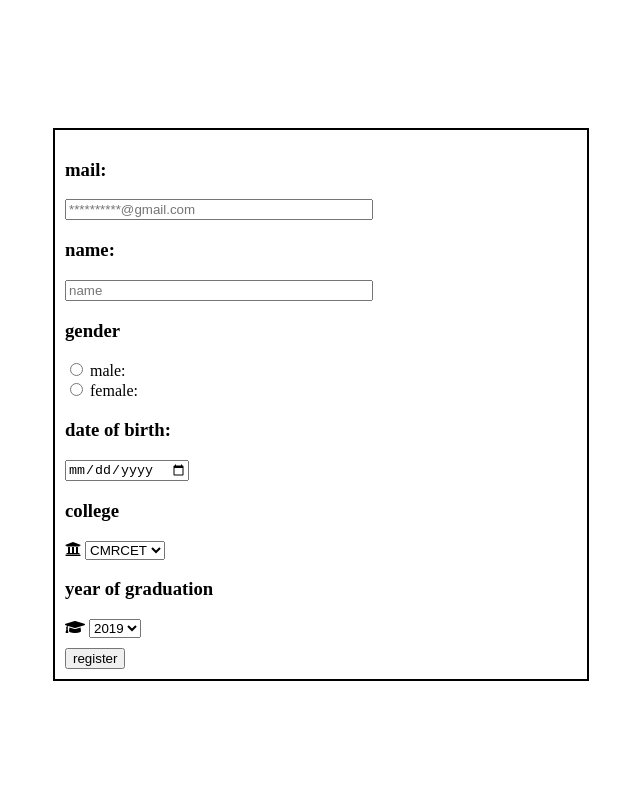
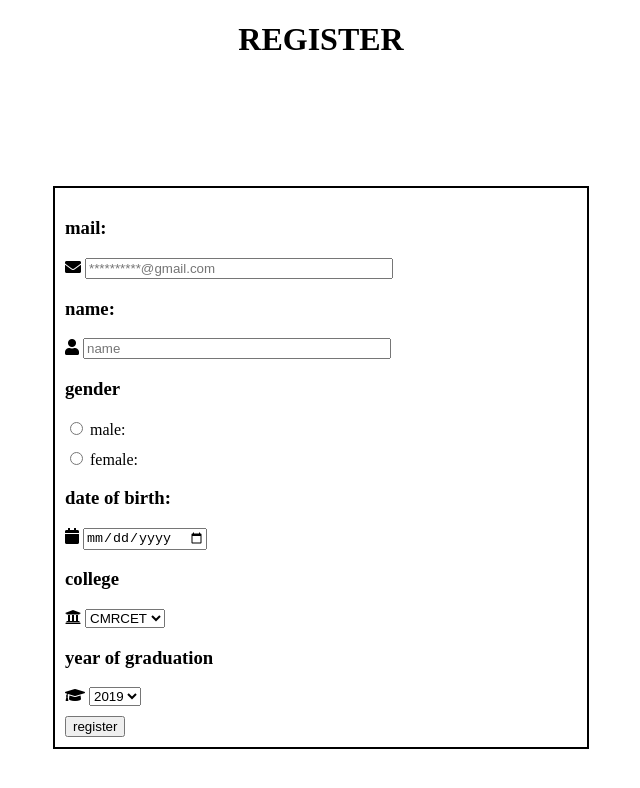
Before and after one commit to sahith5/beingzero-web-learn, a website: page frontend/html/register.html in a window 1280 px wide. Shown: the whole page, without its empty margins (319-959 px from the left). Drawn offline with Linux system fonts and the light colour scheme; files whose address does not match are found by name.

Commit message:
login and register added

```diff
--- a/frontend/css/register.css
+++ b/frontend/css/register.css
@@ -1,6 +1,9 @@
 body{
 margin: 0px;
 padding: 0px;
+}
+h1{
+    text-align: center;
 }
 form{
     margin: 0 auto;
--- a/frontend/html/register.html
+++ b/frontend/html/register.html
@@ -9,30 +9,51 @@
     <link rel="stylesheet" href="https://cdnjs.cloudflare.com/ajax/libs/font-awesome/5.15.3/css/all.min.css">
 </head>
 <body>
+
+    <h1>REGISTER</h1>
+
     <form style="border: 2px solid black; width: 40%; padding: 10px;" >
+
+
+
     <div>
         <label for="mail"><h3>mail:</h3></label>
+        <i class="fa fa-envelope" aria-hidden="true"></i>
         <input type="mail" name="mail" id="mail" placeholder="**********@gmail.com" style="width: 300px;">
     </div>
+
+
+
     <div>
         <label for="name"> <h3>name:</h3> </label>
+        <i class="fa fa-user" aria-hidden="true"></i>
         <input type="text" name="name" placeholder="name"  id="name" style="width: 300px;">
     </div>
 
+
+    <div>
         <h3>gender</h3>
-
-
         <input type="radio" name="gender" id="male" value="male">
         <label for="male">male:</label>
     </div>
+
+
+
     <div>
         <input type="radio" name="gender" id="female" value="female">
         <label for="female">female:</label>
     </div>
+
+
+
    <div>
         <label for="dob"><h3>date of birth:</h3></label>
+        <i class="fa fa-calendar" aria-hidden="true"></i>
         <input type="date" name="dob" id="dob" >
     </div>
+
+
+
     <div>
 
         <label for="college"><h3>college</h3></label>
@@ -45,6 +66,10 @@
             <option value="cmrcet"> CMREC</option>
         </select>
     </div>
+
+
+
+
     <div>
 
         <label for="year of graduation" id="year" name="year"><h3>year of graduation</h3></label>
@@ -56,7 +81,11 @@
             <option value="2019">2022</option>
         </select>
     </div>
+
+
         <button>register</button>
+
+
     </form>
 </body>
 </html>
```
Also changed, not shown: frontend/html/login.html (+1 -0 lines). Lines whose indentation alone changed are shown as unchanged.
